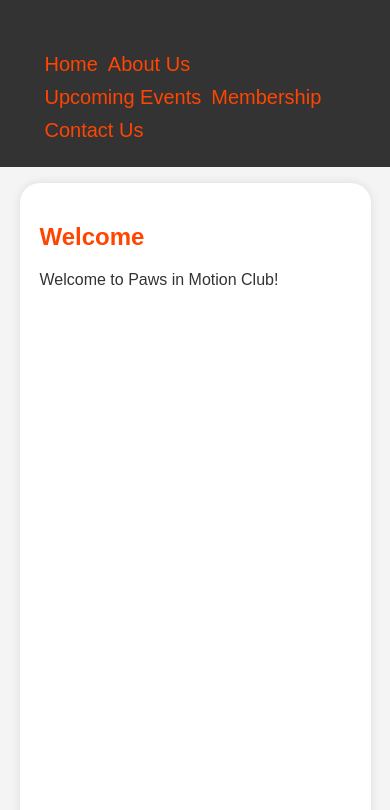
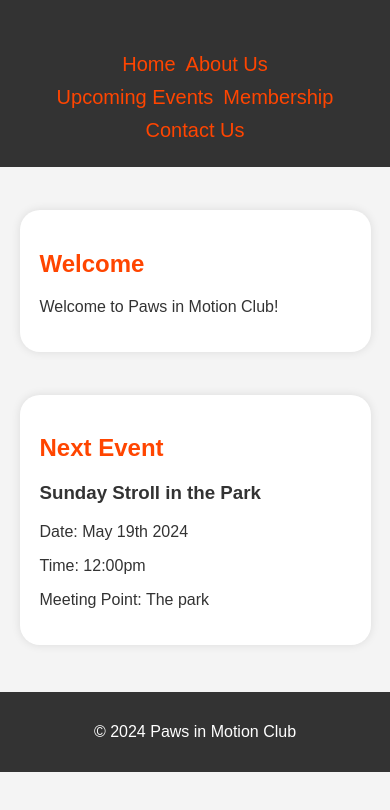
Before and after one commit to DanielDeanGithub/challenge-project-responsive-club-website, a plain HTML site: page index.html in a window 390 px wide. Shown: the part 72-882 px from the top of the page. After the commit the page ends 844 px from the top, so only its background shows below. Drawn offline with Linux system fonts and the light colour scheme.

Commit message:
Adjusted positioning of nav text on mobile screen

```diff
--- a/css/style.css
+++ b/css/style.css
@@ -109,20 +109,6 @@ h2 {
     margin-bottom: 15px;
 }
 
-
-
-
-
-
-#about {
-    min-height: 3000px;
-}
-
-
-
-
-
-
 @media only screen and (max-width: 768px) {
     header p {
         display: none;
@@ -151,7 +137,7 @@ h2 {
 
     nav ul {
         flex-direction: row;
-        justify-content: flex-start;
+        justify-content: center;
         flex-wrap: wrap;
         margin: 0;
     }
```
